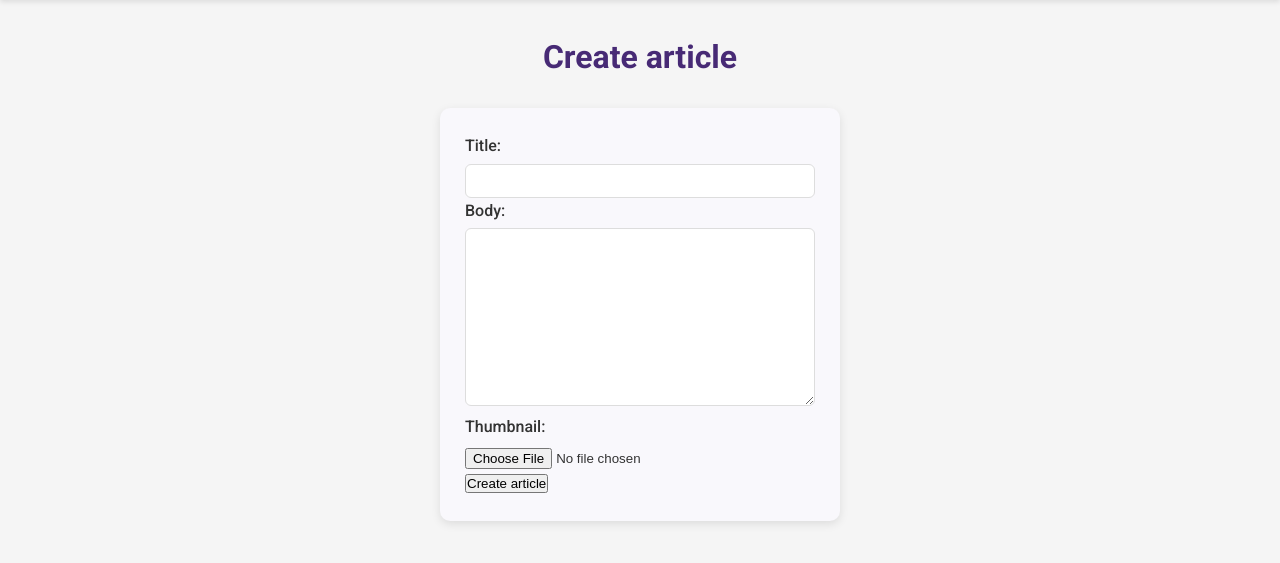
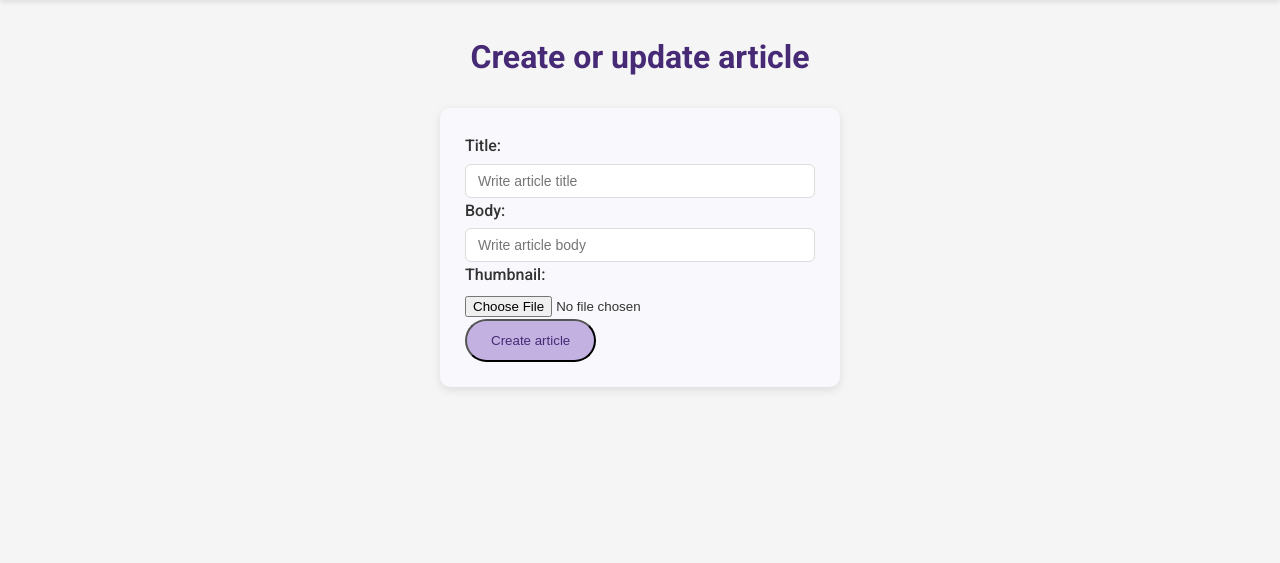
Before and after one commit to aannnaaaa/mor_609-32_Django, a Django app: page /articles/create/ in a window 1280 px wide. Shown: the part 64-627 px from the top of the page. Run offline with Django 5.2, Linux system fonts and the light colour scheme; the visitor is signed in with stand-in values (Sample User, id 1).

Commit message:
update and delete

```diff
--- a/website/articles/forms.py
+++ b/website/articles/forms.py
@@ -3,7 +3,17 @@ from django import forms
 from articles import models
 
 
-class CreateArticle(forms.ModelForm):
+class ArticleForm(forms.ModelForm):
     class Meta:
         model = models.Article
         fields = ['title', 'body', 'thumbnail']
+        labels = {
+            "title": "Title",
+            "body": "Body",
+            "thumbnail": "Thumbnail",
+        }
+        widgets = {
+            "title": forms.TextInput(attrs={'placeholder': 'Write article title', 'class': 'form-control mb-3'}),
+            "body": forms.TextInput(attrs={'placeholder': 'Write article body', 'class': 'form-control mb-3'}),
+            "thumbnail": forms.ClearableFileInput(attrs={'class': 'form-control mb-3'}),
+        }
--- a/website/articles/templates/articles/article_create.html
+++ b/website/articles/templates/articles/article_form.html
@@ -2,10 +2,10 @@
 {% load static %}
 {% block title %}Create article{% endblock title %}
 {% block content %}
-<h1>Create article</h1>
-<form class="form" action="{% url 'articles:create'%} " method = "post" enctype="multipart/form-data">
+<h1>Create or update article</h1>
+<form class="form" method = "post" enctype="multipart/form-data">
     {% csrf_token %}
     {{ form }}
-    <button type="submit">Create article</button>
+    <button type="submit" class="btn btn-primary">Create article</button>
 </form>
 {% endblock content %}
--- a/website/articles/urls.py
+++ b/website/articles/urls.py
@@ -8,5 +8,7 @@ urlpatterns = [
     path('', views.article_list, name='article_list'),
     path('create/', views.article_create, name='create'),
     path('<slug:slug>', views.article_item, name='article_detail'),
+    path('update/<slug:slug>', views.article_update, name='update'),
+    path('delete/<slug:slug>', views.article_delete, name='delete'),
 ]
 #<int:article_id>
--- a/website/articles/views.py
+++ b/website/articles/views.py
@@ -1,4 +1,5 @@
 from django.contrib.auth.decorators import login_required
+from django.http import HttpResponse
 from django.shortcuts import render, redirect
 
 from articles.models import Article
@@ -24,5 +25,31 @@ def article_create(request):
             instance.save()
             return redirect('homepage')
     else:
-        form = forms.CreateArticle()
-    return render(request, 'articles/article_create.html', {'form': form})
+        form = forms.ArticleForm()
+    return render(request, 'articles/article_form.html', {'form': form})
+
+@login_required(login_url='accounts:login')
+def article_update(request, slug):
+    article = Article.objects.get(slug=slug)
+    if request.user.id == article.author.id:
+        if request.method == 'POST':
+            form = forms.ArticleForm(request.POST, request.FILES, instance=article)
+            if form.is_valid():
+                instance = form.save(commit=False)
+                instance.author = request.user
+                instance.save()
+                return redirect('article:article_detail', slug=article.slug)
+        else:
+            form = forms.ArticleForm(instance=article)
+        return render(request, 'articles/article_form.html', {'form': form})
+    return HttpResponse('401 Unauthorized', status=401)
+
+@login_required(login_url='accounts:login')
+def article_delete(request, slug):
+    article = Article.objects.get(slug=slug)
+    if request.user.id == article.author.id:
+        if request.method == 'POST':
+            article.delete()
+            return redirect('homepage')
+        return render(request, 'articles/article_confirm_delete.html', {'article': article})
+    return HttpResponse('401 Unauthorized', status=401)
--- a/website/static/css/style.css
+++ b/website/static/css/style.css
@@ -6,7 +6,7 @@
 }
 
 body {
-    font-family: 'Roboto', Arial, sans-serif;
+    font-family: 'Roboto', Arial, sans-serif !important;
     line-height: 1.6;
     color: #333;
     background-color: #f5f5f5;
--- a/website/website/templates/base_layout.html
+++ b/website/website/templates/base_layout.html
@@ -30,8 +30,11 @@
                         </form>
                     </li>
                     {% else %}
-                        <li>
+                        <li class="nav-item ms-auto">
                             <a href="{% url 'accounts:login' %}">Login</a>
+                        </li>
+                        <li class="nav-item ms-3">
+                            <a class="btn btn-primary" href="{% url 'accounts:signup' %}">Sign Up</a>
                         </li>
                     {% endif %}
                 </ul>
```
Also changed, not shown: website/accounts/forms.py (added, +30 -0 lines), website/accounts/views.py (+8 -4 lines), website/articles/templates/articles/article_confirm_delete.html (added, +14 -0 lines), website/articles/templates/articles/article_item.html (+11 -0 lines).
